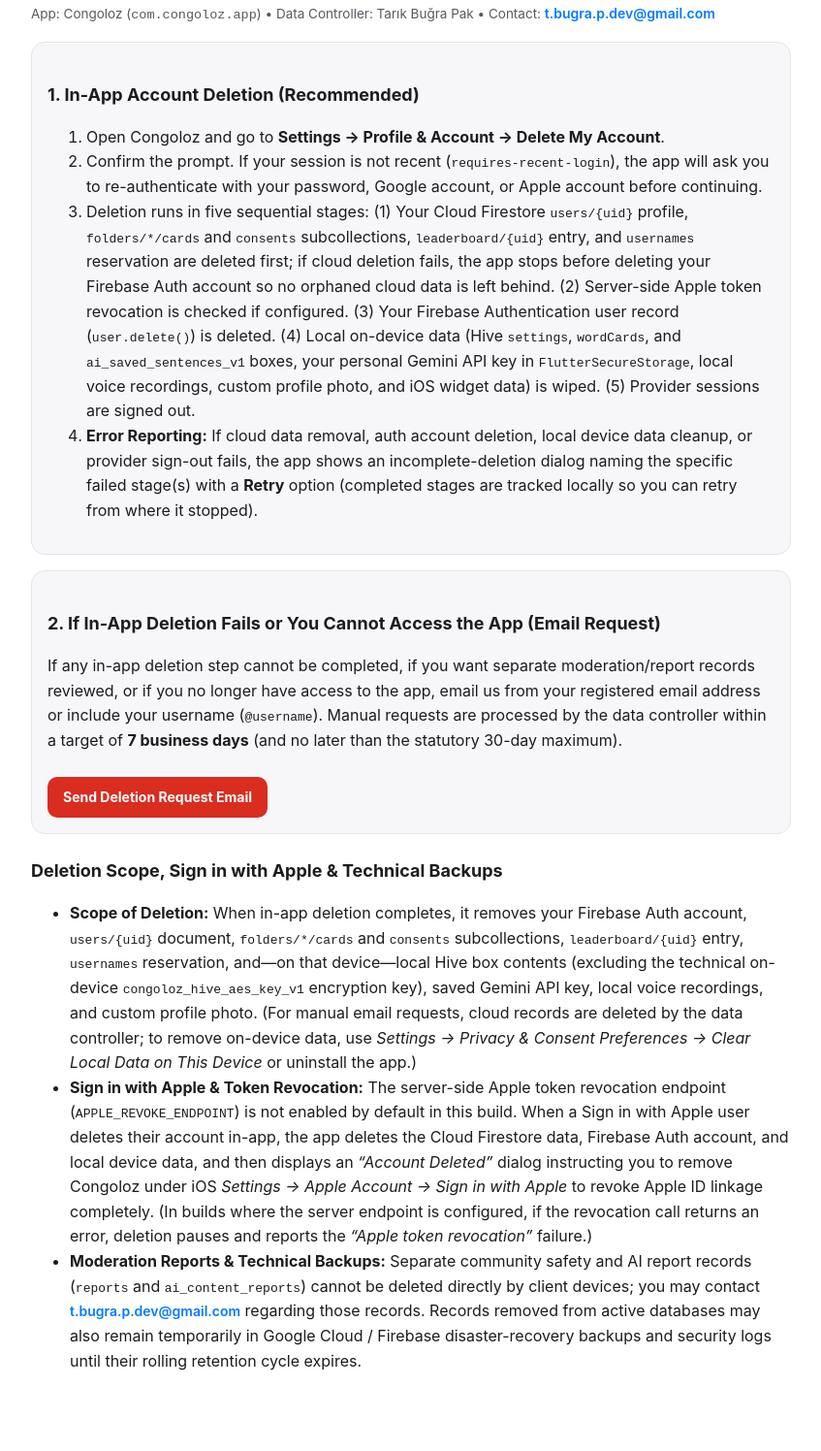
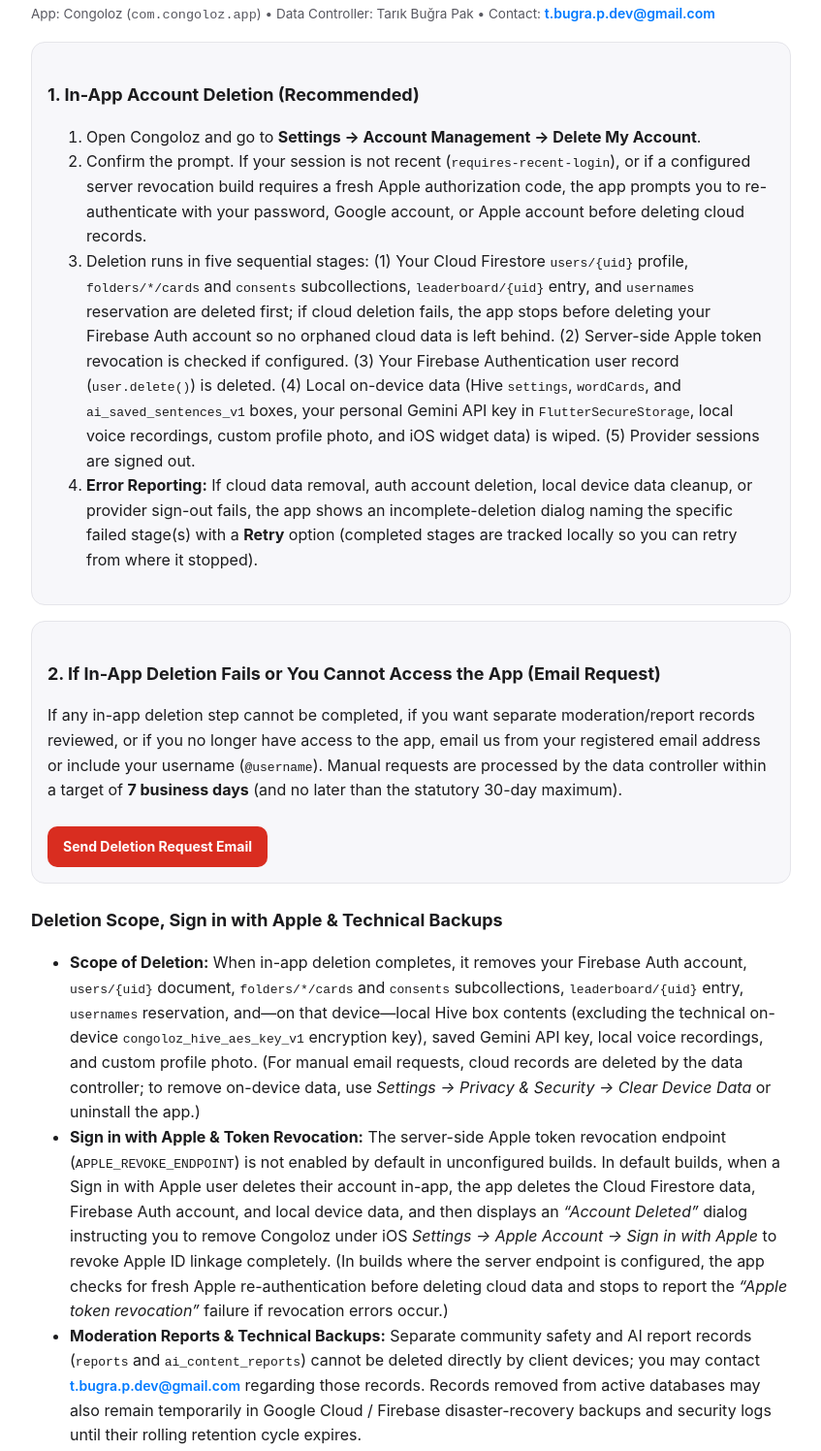
Before and after one commit to t-bugrap/congoloz-yasal, a plain HTML site: page delete-account-en.html in a window 1280 px wide. Shown: the part 149-1645 px from the top of the page at 97% size, without its empty margins (216-1063 px from the left). Drawn offline with Linux system fonts and the light colour scheme.

Commit message:
Update Congoloz legal page: delete-account-en.html

```diff
--- a/delete-account-en.html
+++ b/delete-account-en.html
@@ -40,8 +40,8 @@
   <div class="card">
     <h2>1. In-App Account Deletion (Recommended)</h2>
     <ol>
-      <li>Open Congoloz and go to <strong>Settings → Profile &amp; Account → Delete My Account</strong>.</li>
-      <li>Confirm the prompt. If your session is not recent (<code>requires-recent-login</code>), the app will ask you to re-authenticate with your password, Google account, or Apple account before continuing.</li>
+      <li>Open Congoloz and go to <strong>Settings → Account Management → Delete My Account</strong>.</li>
+      <li>Confirm the prompt. If your session is not recent (<code>requires-recent-login</code>), or if a configured server revocation build requires a fresh Apple authorization code, the app prompts you to re-authenticate with your password, Google account, or Apple account before deleting cloud records.</li>
       <li>Deletion runs in five sequential stages: (1) Your Cloud Firestore <code>users/{uid}</code> profile, <code>folders/*/cards</code> and <code>consents</code> subcollections, <code>leaderboard/{uid}</code> entry, and <code>usernames</code> reservation are deleted first; if cloud deletion fails, the app stops before deleting your Firebase Auth account so no orphaned cloud data is left behind. (2) Server-side Apple token revocation is checked if configured. (3) Your Firebase Authentication user record (<code>user.delete()</code>) is deleted. (4) Local on-device data (Hive <code>settings</code>, <code>wordCards</code>, and <code>ai_saved_sentences_v1</code> boxes, your personal Gemini API key in <code>FlutterSecureStorage</code>, local voice recordings, custom profile photo, and iOS widget data) is wiped. (5) Provider sessions are signed out.</li>
       <li><strong>Error Reporting:</strong> If cloud data removal, auth account deletion, local device data cleanup, or provider sign-out fails, the app shows an incomplete-deletion dialog naming the specific failed stage(s) with a <strong>Retry</strong> option (completed stages are tracked locally so you can retry from where it stopped).</li>
     </ol>
@@ -55,8 +55,8 @@
 
   <h2>Deletion Scope, Sign in with Apple &amp; Technical Backups</h2>
   <ul>
-    <li><strong>Scope of Deletion:</strong> When in-app deletion completes, it removes your Firebase Auth account, <code>users/{uid}</code> document, <code>folders/*/cards</code> and <code>consents</code> subcollections, <code>leaderboard/{uid}</code> entry, <code>usernames</code> reservation, and—on that device—local Hive box contents (excluding the technical on-device <code>congoloz_hive_aes_key_v1</code> encryption key), saved Gemini API key, local voice recordings, and custom profile photo. (For manual email requests, cloud records are deleted by the data controller; to remove on-device data, use <em>Settings → Privacy &amp; Consent Preferences → Clear Local Data on This Device</em> or uninstall the app.)</li>
-    <li><strong>Sign in with Apple &amp; Token Revocation:</strong> The server-side Apple token revocation endpoint (<code>APPLE_REVOKE_ENDPOINT</code>) is not enabled by default in this build. When a Sign in with Apple user deletes their account in-app, the app deletes the Cloud Firestore data, Firebase Auth account, and local device data, and then displays an <em>“Account Deleted”</em> dialog instructing you to remove Congoloz under iOS <em>Settings → Apple Account → Sign in with Apple</em> to revoke Apple ID linkage completely. (In builds where the server endpoint is configured, if the revocation call returns an error, deletion pauses and reports the <em>“Apple token revocation”</em> failure.)</li>
+    <li><strong>Scope of Deletion:</strong> When in-app deletion completes, it removes your Firebase Auth account, <code>users/{uid}</code> document, <code>folders/*/cards</code> and <code>consents</code> subcollections, <code>leaderboard/{uid}</code> entry, <code>usernames</code> reservation, and—on that device—local Hive box contents (excluding the technical on-device <code>congoloz_hive_aes_key_v1</code> encryption key), saved Gemini API key, local voice recordings, and custom profile photo. (For manual email requests, cloud records are deleted by the data controller; to remove on-device data, use <em>Settings → Privacy &amp; Security → Clear Device Data</em> or uninstall the app.)</li>
+    <li><strong>Sign in with Apple &amp; Token Revocation:</strong> The server-side Apple token revocation endpoint (<code>APPLE_REVOKE_ENDPOINT</code>) is not enabled by default in unconfigured builds. In default builds, when a Sign in with Apple user deletes their account in-app, the app deletes the Cloud Firestore data, Firebase Auth account, and local device data, and then displays an <em>“Account Deleted”</em> dialog instructing you to remove Congoloz under iOS <em>Settings → Apple Account → Sign in with Apple</em> to revoke Apple ID linkage completely. (In builds where the server endpoint is configured, the app checks for fresh Apple re-authentication before deleting cloud data and stops to report the <em>“Apple token revocation”</em> failure if revocation errors occur.)</li>
     <li><strong>Moderation Reports &amp; Technical Backups:</strong> Separate community safety and AI report records (<code>reports</code> and <code>ai_content_reports</code>) cannot be deleted directly by client devices; you may contact <a href="mailto:t.bugra.p.dev@gmail.com">t.bugra.p.dev@gmail.com</a> regarding those records. Records removed from active databases may also remain temporarily in Google Cloud / Firebase disaster-recovery backups and security logs until their rolling retention cycle expires.</li>
   </ul>
 </main>
```
